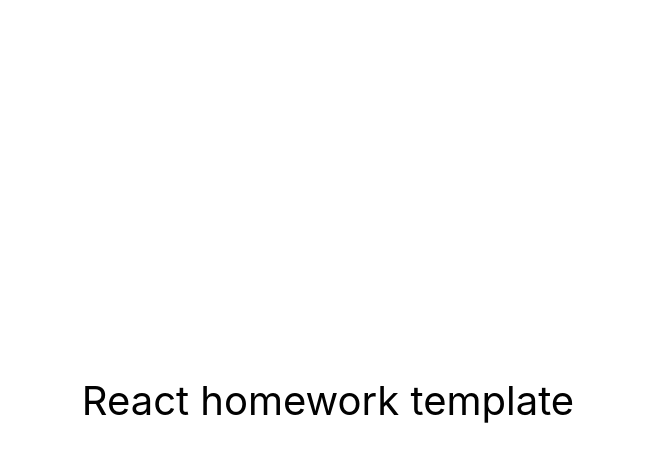
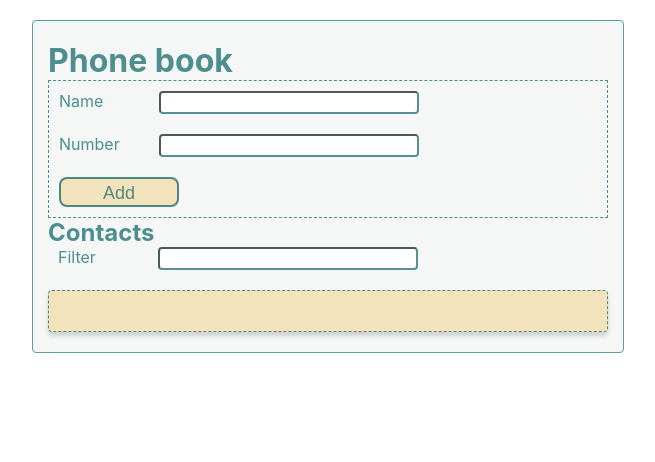
Before and after one commit to lonaver/goit-react-hw-02-phonebook, a React (Create React App) app: page / in a window 1280 px wide. Shown: the top 462 px of the page, without its empty margins (312-967 px from the left). Built offline with nearby package versions, Linux system fonts and the light colour scheme.

Commit message:
hw2 contacts add

```diff
--- a/package.json
+++ b/package.json
@@ -7,6 +7,7 @@
     "@testing-library/jest-dom": "^5.16.3",
     "@testing-library/react": "^12.1.4",
     "@testing-library/user-event": "^13.5.0",
+    "nanoid": "^4.0.2",
     "react": "^18.1.0",
     "react-dom": "^18.1.0",
     "react-scripts": "5.0.1",
--- a/src/components/App.jsx
+++ b/src/components/App.jsx
@@ -1,16 +1,68 @@
-export const App = () => {
-  return (
-    <div
-      style={{
-        height: '100vh',
-        display: 'flex',
-        justifyContent: 'center',
-        alignItems: 'center',
-        fontSize: 40,
-        color: '#010101'
-      }}
-    >
-      React homework template
-    </div>
-  );
-};
+import React, { Component } from 'react';
+import { nanoid } from 'nanoid';
+import styles from './App.module.css';
+
+import ContactForm from './ContactForm/ContactForm';
+import ContactList from './ContactList/ContactList';
+import Filter from './Filter/Filter';
+
+class App extends Component {
+  state = {
+    contacts: [],
+    filter: '',
+    name: '',
+    number: '',
+  };
+
+  AddContact = ({ name, number }) => {
+    const normoliseName = name.toLowerCase();
+    const contactFind = this.state.contacts.find(
+      contact =>
+        contact.name.toLowerCase() === normoliseName ||
+        contact.number === number
+    );
+    if (contactFind) {
+      alert(`${contactFind.name} is alredy contact`);
+      return;
+    }
+
+    const newContact = { id: nanoid(), name, number };
+    this.setState(prevState => ({
+      contacts: [newContact, ...prevState.contacts],
+    }));
+  };
+
+  changeFilter = e => {
+    this.setState({ filter: e.currentTarget.value });
+  };
+
+  deleteContact = idContact => {
+    this.setState(prevState => ({
+      contacts: prevState.contacts.filter(({ id }) => id !== idContact),
+    }));
+  };
+
+  render() {
+    const { contacts, filter } = this.state;
+    const normoliseFilter = filter.toLowerCase();
+    const visibleContacts = contacts.filter(
+      ({ name, number }) =>
+        name.toLowerCase().includes(normoliseFilter) ||
+        number.toLowerCase().includes(normoliseFilter)
+    );
+    return (
+      <div className={styles.contacts}>
+        <h1>Phone book</h1>
+        <ContactForm onSubmit={this.AddContact}></ContactForm>
+        <h2>Contacts</h2>
+        <Filter value={filter} onChange={this.changeFilter}></Filter>
+        <ContactList
+          contacts={visibleContacts}
+          handleDelete={this.deleteContact}
+        ></ContactList>
+      </div>
+    );
+  }
+}
+
+export default App;
--- /dev/null
+++ b/src/components/App.module.css
@@ -0,0 +1,80 @@
+:root {
+  --color-font: rgba(7, 97, 100, 0.7);
+  --color-font-placeholder: rgba(7, 97, 100, 0.2);
+
+  --color-font-accent: rgba(12, 98, 103, 0.7);
+  --color-background: rgb(241, 208, 131, 0.5);
+  --anim-fast: 300ms ease-out;
+  --anim-slow: 800ms ease;
+  --color-help: #076164b3;
+}
+/*reset*/
+h1,
+h2,
+h3,
+h4,
+ul,
+p {
+  margin-top: 0;
+  margin-bottom: 0;
+}
+a {
+  text-decoration: none;
+  color: inherit;
+}
+img {
+  display: block;
+  margin: 0px;
+  width: 100%;
+  height: auto;
+}
+ul {
+  list-style: none;
+}
+.contacts {
+  width: 560px;
+  margin-top: 20px;
+  margin-left: auto;
+  margin-right: auto;
+  padding: 20px 15px;
+
+  border: 1px;
+  border-style: groove;
+  border-color: cadetblue;
+  border-radius: 4px;
+
+  background-color: rgba(147, 171, 163, 0.1);
+  /* outline: 2px solid rgb(255, 71, 172); */
+  color: var(--color-font);
+}
+.btn {
+  display: flex;
+  justify-content: center;
+  align-items: center;
+  width: 120px;
+  padding-top: 4px;
+  padding-bottom: 2px;
+  /* padding-left: 8px; */
+
+  border: 2px solid var(--color-font);
+  border-radius: 8px;
+  background-color: var(--color-background);
+
+  font-weight: 400;
+  font-size: 18px;
+  line-height: calc(18 / 16);
+  color: var(--color-font-accent);
+}
+.field {
+  width: 250px;
+  padding-left: 4px;
+  padding-top: 2px;
+  padding-bottom: 2px;
+  border-radius: 4px;
+  border-color: var(--color-font-accent);
+}
+.label_input {
+  display: flex;
+  justify-content: space-between;
+  width: 360px;
+}
--- /dev/null
+++ b/src/components/ContactForm/ContactForm.jsx
@@ -0,0 +1,50 @@
+import React, { Component } from 'react';
+import propTypes from 'prop-types';
+import styles from './ContactForm.module.css';
+import stylesApp from '../../components/App.module.css';
+
+class ContactForm extends Component {
+  handleSubmit = e => {
+    e.preventDefault();
+    const name = e.target.elements.name.value;
+    const number = e.target.elements.number.value;
+
+    this.props.onSubmit({ name, number });
+    e.target.elements.name.value = '';
+    e.target.elements.number.value = '';
+  };
+
+  render() {
+    return (
+      <form className={styles.form} onSubmit={this.handleSubmit}>
+        <label htmlFor="name" className={stylesApp.label_input}>
+          Name
+          <input
+            type="text"
+            name="name"
+            pattern="^[a-zA-Zа-яА-Я]+(([' -][a-zA-Zа-яА-Я ])?[a-zA-Zа-яА-Я]*)*$"
+            title="Name may contain only letters, apostrophe, dash and spaces. For example Adrian, Jacob Mercer, Charles de Batz de Castelmore d'Artagnan"
+            required
+            className={stylesApp.field}
+          />
+        </label>
+        <label htmlFor="number" className={stylesApp.label_input}>
+          Number
+          <input
+            type="tel"
+            name="number"
+            pattern="\+?\d{1,4}?[-.\s]?\(?\d{1,3}?\)?[-.\s]?\d{1,4}[-.\s]?\d{1,4}[-.\s]?\d{1,9}"
+            title="Phone number must be digits and can contain spaces, dashes, parentheses and can start with +"
+            required
+            className={stylesApp.field}
+          />
+        </label>
+        <button type="submit" className={stylesApp.btn}>
+          Add
+        </button>
+      </form>
+    );
+  }
+}
+
+export default ContactForm;
--- /dev/null
+++ b/src/components/ContactForm/ContactForm.module.css
@@ -0,0 +1,10 @@
+.form {
+  display: flex;
+  flex-direction: column;
+  gap: 20px;
+  padding-left: 10px;
+  padding-right: 10px;
+  padding-top: 10px;
+  padding-bottom: 10px;
+  border: 1px dashed var(--color-font);
+}
--- /dev/null
+++ b/src/components/ContactList/ContactList.jsx
@@ -0,0 +1,36 @@
+import React, { Component } from 'react';
+import propTypes from 'prop-types';
+import styles from './ContactList.module.css';
+import stylesApp from '../../components/App.module.css';
+
+class ContactList extends Component {
+  render() {
+    const { contacts, handleDelete } = this.props;
+    return (
+      <div className={styles.listAbonent}>
+        {contacts.map(({ name, number, id }, index) => (
+          <li className={styles.item_contact} key={index}>
+            <div className={styles.text_contact}>
+              <span>{name} </span>
+              <span>{number}</span>
+            </div>
+            <button
+              type="button"
+              className={stylesApp.btn}
+              onClick={() => handleDelete(id)}
+            >
+              delete
+            </button>
+          </li>
+        ))}
+      </div>
+    );
+  }
+}
+export default ContactList;
+
+ContactList.protoTypes = {
+  id: propTypes.string,
+  name: propTypes.string,
+  number: propTypes.number,
+};
--- /dev/null
+++ b/src/components/ContactList/ContactList.module.css
@@ -0,0 +1,34 @@
+.listAbonent {
+  display: flex;
+  flex-direction: column;
+
+  gap: 20px;
+  --color-font: rgba(7, 97, 100, 0.7);
+  --color-background: rgb(241, 208, 131, 0.5);
+  /* width: 780px; */
+
+  margin-top: 20px;
+  margin-left: auto;
+  margin-right: auto;
+  padding-top: 20px;
+  padding-bottom: 20px;
+
+  border: 1px;
+  border-style: dashed;
+  border-color: var(--color-font);
+  border-radius: 4px;
+  box-shadow: 0px 4px 4px rgba(0, 0, 0, 0.15);
+  background-color: var(--color-background);
+}
+.item_contact {
+  display: flex;
+  align-items: center;
+  justify-content: space-between;
+  padding-left: 10px;
+  padding-right: 10px;
+}
+.text_contact {
+  display: flex;
+
+  gap: 20px;
+}
--- /dev/null
+++ b/src/components/Filter/Filter.jsx
@@ -0,0 +1,28 @@
+import React, { Component } from 'react';
+import styles from './Filter.module.css';
+import stylesApp from '../../components/App.module.css';
+import propTypes from 'prop-types';
+
+class Filter extends Component {
+  render() {
+    const { value, onChange } = this.props;
+    return (
+      <div className={styles.filter_wrapper}>
+        <label className={stylesApp.label_input}>
+          Filter
+          <input
+            className={stylesApp.field}
+            type="text"
+            value={value}
+            onChange={onChange}
+          />
+        </label>
+      </div>
+    );
+  }
+}
+export default Filter;
+
+Filter.propTypes = {
+  value: propTypes.string,
+};
--- /dev/null
+++ b/src/components/Filter/Filter.module.css
@@ -0,0 +1,3 @@
+.filter_wrapper {
+  padding-left: 10px;
+}
--- a/src/index.js
+++ b/src/index.js
@@ -1,6 +1,6 @@
 import React from 'react';
 import ReactDOM from 'react-dom/client';
-import { App } from 'components/App';
+import App from 'components/App';
 import './index.css';
 
 ReactDOM.createRoot(document.getElementById('root')).render(
```
Also changed, not shown: 1 other file (tests, documents, lock files or other folders).
